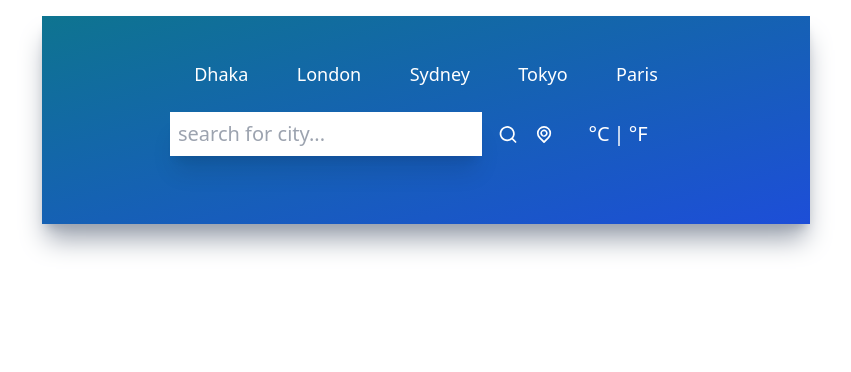
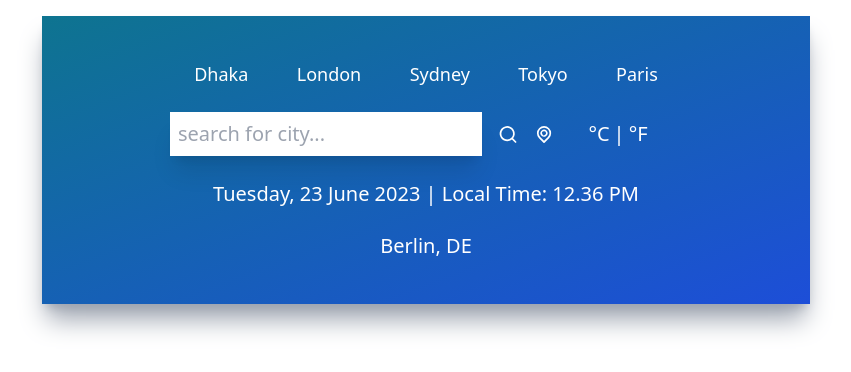
Before and after one commit to rafidmahin20/weatherforecast, a React (Create React App) app in the folder react-weather-app/: page / in a window 1280 px wide. Shown: the top 372 px of the page, without its empty margins (214-1065 px from the left). Built offline with nearby package versions, Linux system fonts and the light colour scheme.

Commit message:
editing the time and location component

```diff
--- a/react-weather-app/src/Components/TimeAndLocation.js
+++ b/react-weather-app/src/Components/TimeAndLocation.js
@@ -2,11 +2,16 @@ import React from 'react'
 
 function TimeAndLocation() {
   return (
-    <div className="flex flex-row items-center justify-center my-6">
+    <div>
+        <div className="flex flex-row items-center justify-center my-6">
+            <p className="text-white text-xl font-extralight">
+                Tuesday, 23 June 2023 | Local Time: 12.36 PM
+            </p>
+        </div>
 
-
-
-
+        <div className="flex flex-row items-center justify-center my-6">
+            <p className="text-white text-xl font-extralight">Berlin, DE</p>
+        </div>
     </div>
   )
 }
```
